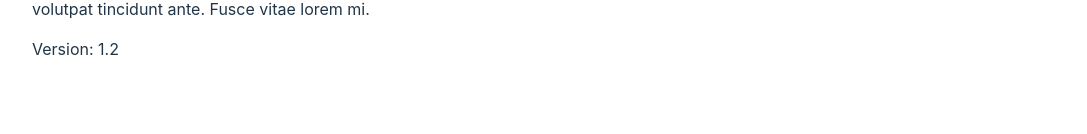
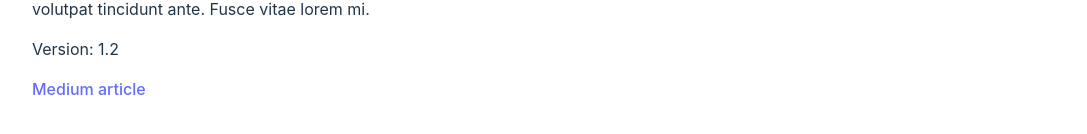
Before and after one commit to lexey111/QDCP, a React (Vite) app: page / in a window 1280 px wide. Shown: the part 542-676 px from the top of the page, without its empty margins (96-1183 px from the left). Built offline with nearby package versions, Linux system fonts and the light colour scheme.

Commit message:
Add medium link

```diff
--- a/src/pages/about/AboutPage.tsx
+++ b/src/pages/about/AboutPage.tsx
@@ -43,6 +43,10 @@ export const AboutPage = () => {
 				ullamcorper nec nisi. Nam dignissim diam lacus, id tempus est iaculis in. Fusce mattis libero velit. Ut
 				molestie, nisi ut auctor mollis, nisi felis feugiat mauris, sit amet ultrices ipsum odio a massa.
 			</p>
+			<p>
+				<a href="https://lexeykoshkin.medium.com/quick-and-dirty-github-pages-hosting-24b3ba7f9603"
+				   target={'_blank'}>Medium article</a>
+			</p>
 		</>
 	)
 }
--- a/src/pages/home/HomePage.tsx
+++ b/src/pages/home/HomePage.tsx
@@ -30,6 +30,10 @@ export const HomePage = () => {
 			<p>
 				Version: 1.2
 			</p>
+			<p>
+				<a href="https://lexeykoshkin.medium.com/quick-and-dirty-github-pages-hosting-24b3ba7f9603"
+				   target={'_blank'}>Medium article</a>
+			</p>
 		</>
 	)
 }
--- a/src/pages/profile/ProfilePage.tsx
+++ b/src/pages/profile/ProfilePage.tsx
@@ -31,6 +31,10 @@ export const ProfilePage = () => {
 				nec semper vulputate. Ut mi lacus, vehicula et vehicula in, congue id felis. Sed eget sapien sodales,
 				congue mi at, pretium eros.
 			</p>
+			<p>
+				<a href="https://lexeykoshkin.medium.com/quick-and-dirty-github-pages-hosting-24b3ba7f9603"
+				   target={'_blank'}>Medium article</a>
+			</p>
 		</>
 	)
 }
```
Also changed, not shown: 4 other files (tests, documents, lock files or other folders).
